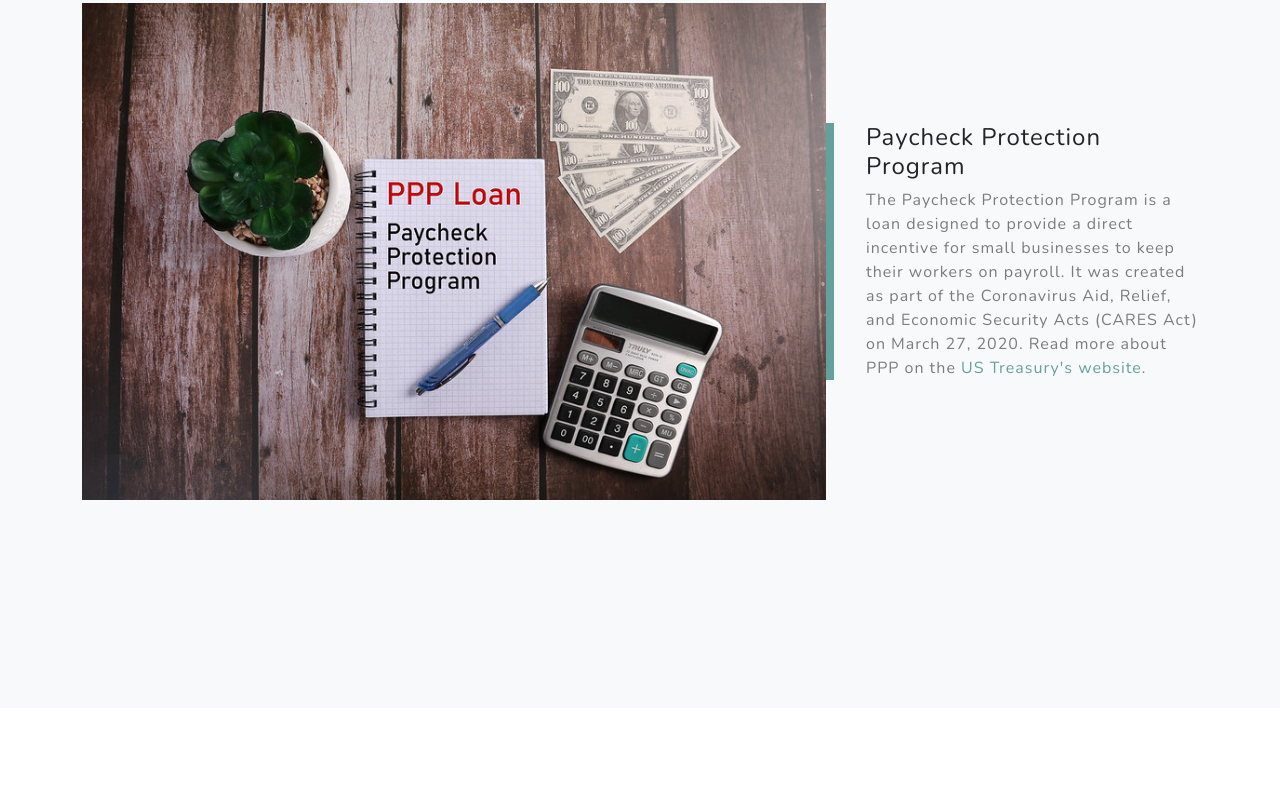
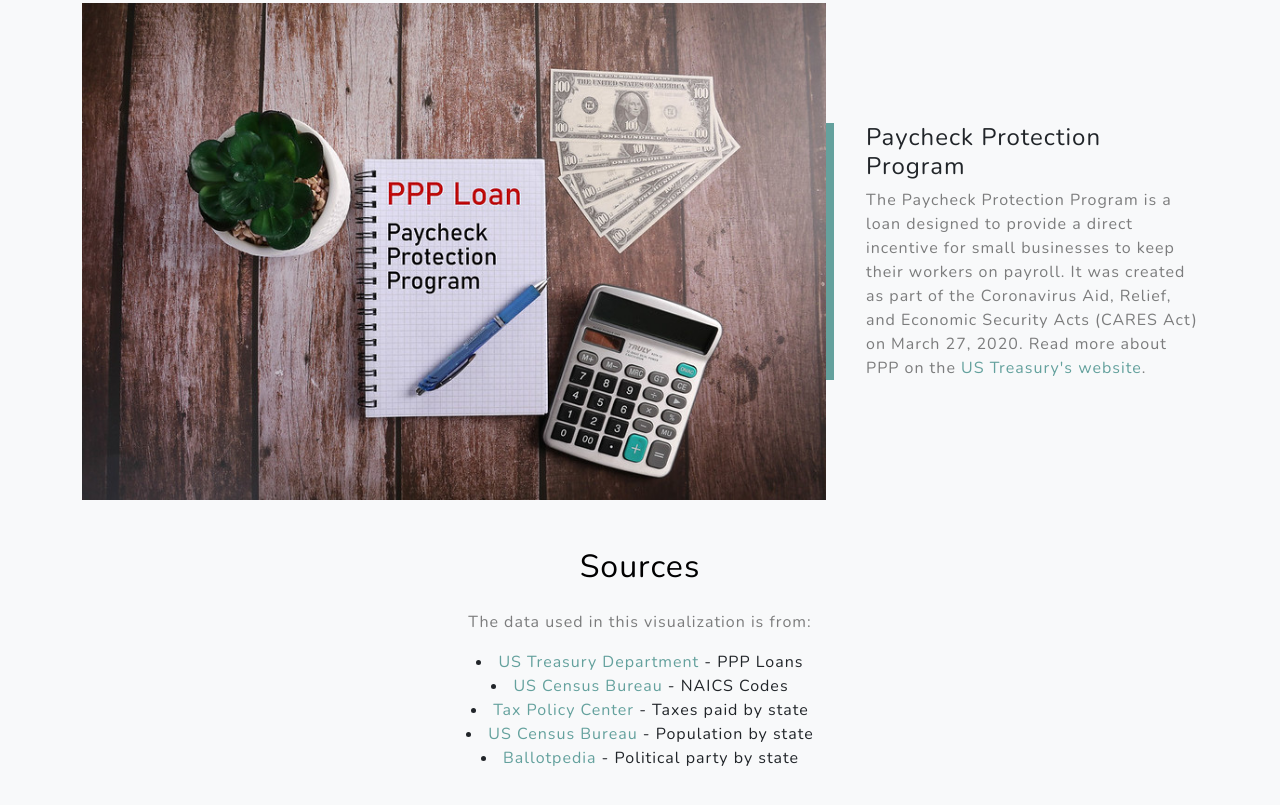
Before and after one commit to KushalIsmael/DATS6401-Final-Project, a plain HTML site: page index.html in a window 1280 px wide. Shown: the part 1355-2160 px from the top of the page. Before the commit the page ends 2063 px from the top, so only its background shows below. Drawn offline with nearby package versions, Linux system fonts and the light colour scheme.

Commit message:
Added sources

```diff
--- a/index.html
+++ b/index.html
@@ -28,6 +28,7 @@
                     <ul class="navbar-nav ml-auto">
                         <li class="nav-item"><a class="nav-link js-scroll-trigger" href="#about">About</a></li>
                         <li class="nav-item"><a class="nav-link js-scroll-trigger" href="#projects">Visualization</a></li>
+                        <li class="nav-item"><a class="nav-link js-scroll-trigger" href="#sources">Sources</a></li>
                         <li class="nav-item"><a class="nav-link js-scroll-trigger" href="https://github.com/KushalIsmael/DATS6401-Final-Project">GitHub</a></li>
                     </ul>
                 </div>
@@ -94,6 +95,25 @@
                 </div>
             </div>
 
+        <section class="sources-section text-center" id="sources">
+                <div class="container">
+                    <div class="row">
+                        <div class="col-lg-8 mx-auto">
+                            <h2 class="text-black mb-4">Sources</h2>
+                            <p class="text-black-50">
+                                The data used in this visualization is from:
+                                <li><a href="https://home.treasury.gov/policy-issues/cares-act/assistance-for-small-businesses/sba-paycheck-protection-program-loan-level-data"> US Treasury Department</a> - PPP Loans</li>
+                                <li><a href="https://www.census.gov/eos/www/naics/downloadables/downloadables.html"> US Census Bureau</a> - NAICS Codes</li>
+                                <li><a href="https://www.taxpolicycenter.org/statistics/gross-collections-type-tax-and-state-0"> Tax Policy Center</a> - Taxes paid by state</li>
+                                <li><a href="https://www.census.gov/data/tables/time-series/demo/popest/2010s-state-total.html#par_textimage_1574439295"> US Census Bureau</a> - Population by state</li>
+                                <li><a href="https://ballotpedia.org/Partisan_composition_of_state_legislatures"> Ballotpedia</a> - Political party by state</li>
+
+                            </p>
+                        </div>
+                    </div>
+                </div>
+        </section>
+
         <!-- Bootstrap core JS-->
         <script src="https://cdnjs.cloudflare.com/ajax/libs/jquery/3.5.1/jquery.min.js"></script>
         <script src="https://cdn.jsdelivr.net/npm/bootstrap@4.5.3/dist/js/bootstrap.bundle.min.js"></script>
```
